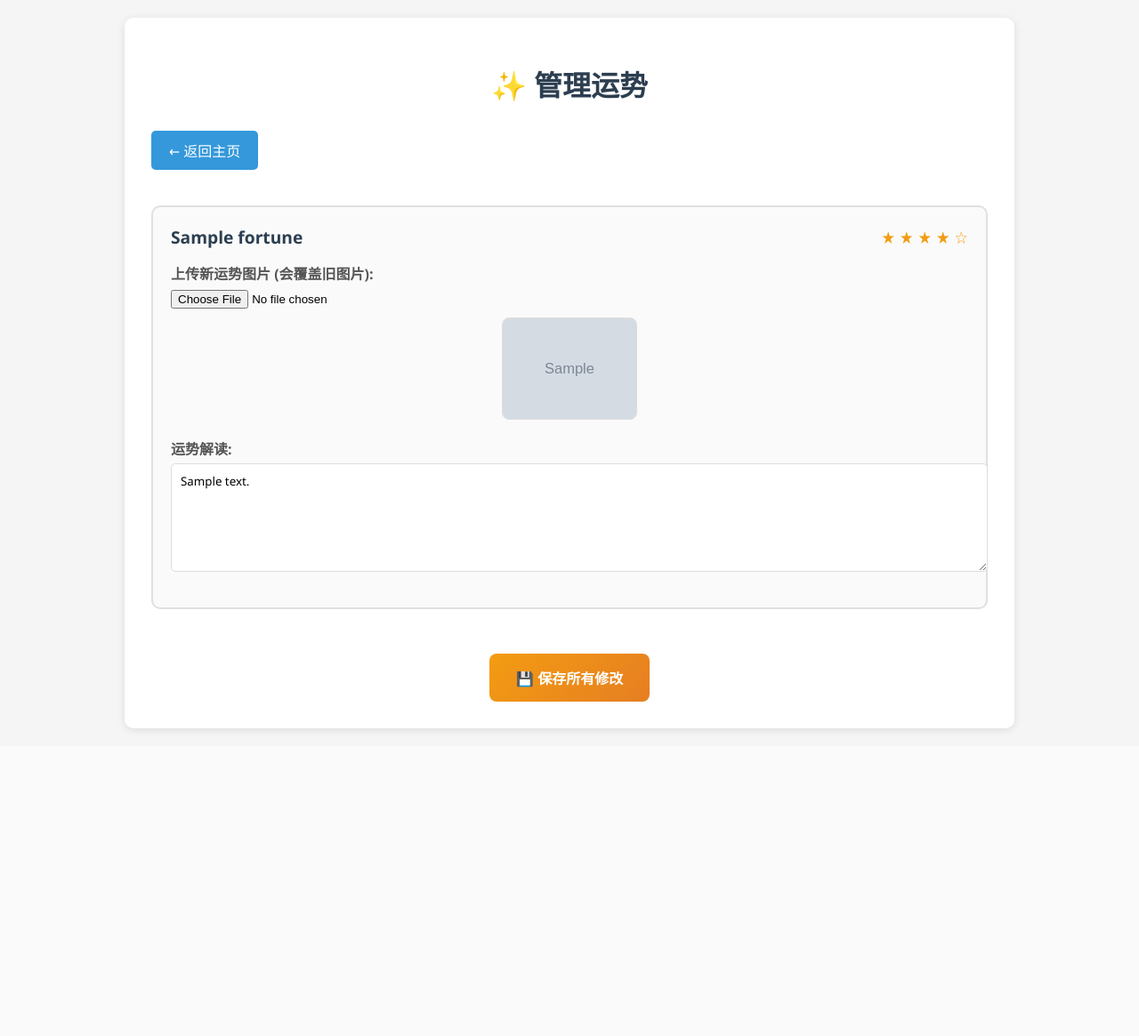
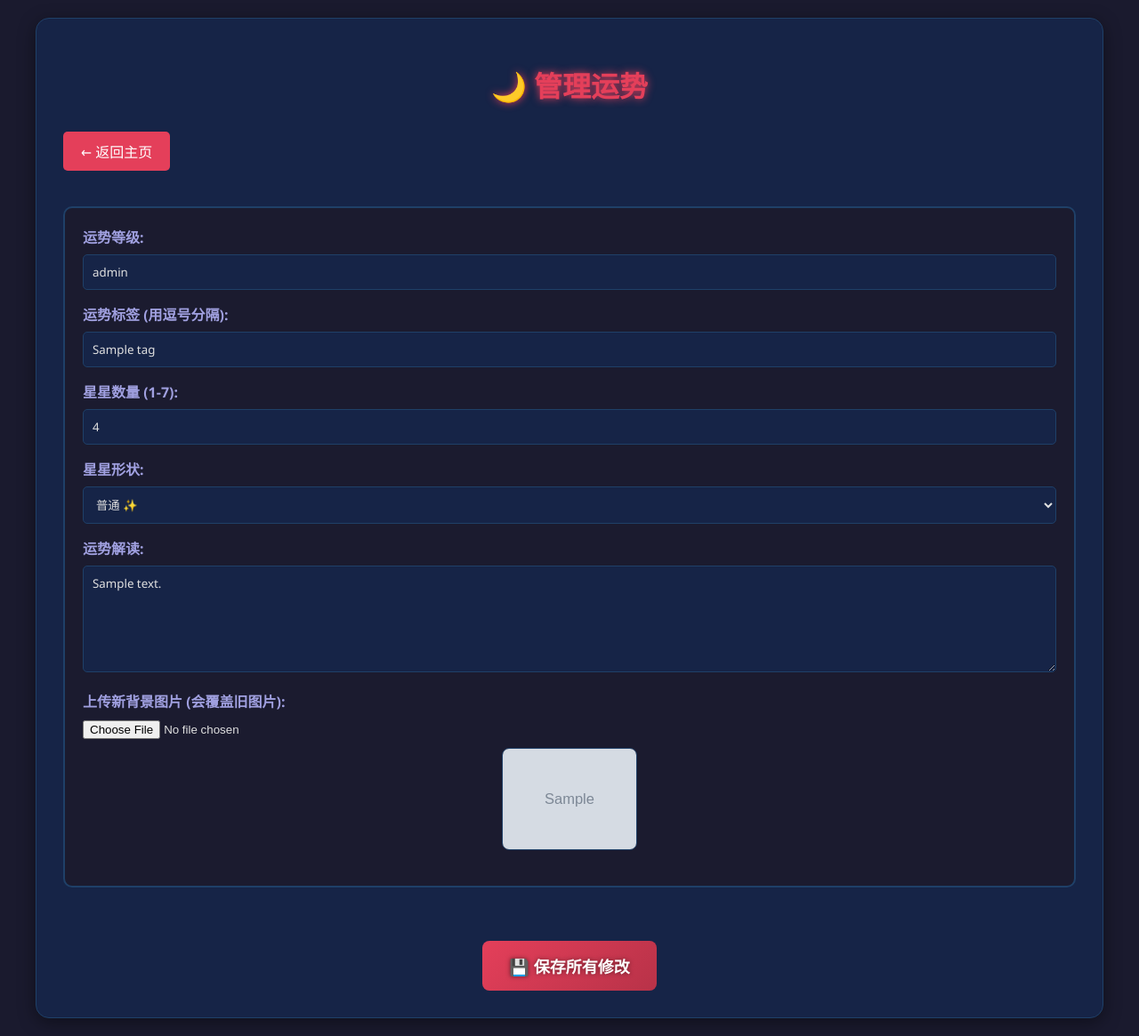
Before and after one commit to EseeEhin/isha_card, a Flask app: template templates/fortune.html in a window 1280 px wide. Shown: the whole page at 89% size. Before the commit the page ends 823 px from the top, so only its background shows below. Run offline with Flask 3, Linux system fonts and the light colour scheme; the template is opened without the code that fills it: most values are stand-ins (such as "Sample title", 1, 10 or a date in 2020); grey boxes marked "Sample" are stand-in pictures; parts of the project's set-up code (start-up, migrations or seed data) failed here and were passed over.

Commit message:
feat: revamp fortune command with new theme

```diff
--- a/templates/fortune.html
+++ b/templates/fortune.html
@@ -3,104 +3,88 @@
 <head>
     <meta charset="UTF-8">
     <meta name="viewport" content="width=device-width, initial-scale=1.0">
-    <title>管理运势 - Discord 抽卡机器人</title>
+    <title>管理运势 - 血族猫娘占卜屋</title>
     <style>
         body {
             font-family: 'Segoe UI', Tahoma, Geneva, Verdana, sans-serif;
-            max-width: 1000px;
+            max-width: 1200px;
             margin: 0 auto;
             padding: 20px;
-            background-color: #f5f5f5;
+            background-color: #1a1a2e;
+            color: #e0e0e0;
         }
         .container {
-            background: white;
+            background: #162447;
             padding: 30px;
-            border-radius: 10px;
-            box-shadow: 0 2px 10px rgba(0,0,0,0.1);
+            border-radius: 15px;
+            box-shadow: 0 5px 20px rgba(0,0,0,0.4);
+            border: 1px solid #1f4068;
         }
         h1 {
-            color: #2c3e50;
+            color: #e43f5a;
             text-align: center;
             margin-bottom: 30px;
+            font-family: 'Georgia', serif;
+            text-shadow: 0 0 10px #e43f5a;
         }
         .back-link {
             display: inline-block;
             margin-bottom: 20px;
             padding: 10px 20px;
-            background: #3498db;
+            background: #e43f5a;
             color: white;
             text-decoration: none;
             border-radius: 5px;
-            transition: background 0.2s;
+            transition: background 0.3s, transform 0.2s;
         }
         .back-link:hover {
-            background: #2980b9;
+            background: #b83248;
+            transform: translateY(-2px);
         }
         .fortune-container {
             display: grid;
-            grid-template-columns: repeat(auto-fit, minmax(400px, 1fr));
-            gap: 20px;
+            grid-template-columns: repeat(auto-fit, minmax(350px, 1fr));
+            gap: 25px;
             margin-top: 20px;
         }
         .fortune-item {
-            border: 2px solid #e0e0e0;
+            border: 2px solid #1f4068;
             border-radius: 10px;
             padding: 20px;
-            background: #fafafa;
-            transition: border-color 0.2s;
+            background: #1b1b2f;
+            transition: border-color 0.3s, box-shadow 0.3s;
         }
         .fortune-item:hover {
-            border-color: #f39c12;
-        }
-        .fortune-header {
-            display: flex;
-            justify-content: space-between;
-            align-items: center;
-            margin-bottom: 15px;
-        }
-        .fortune-name {
-            font-size: 1.2em;
-            font-weight: bold;
-            color: #2c3e50;
-        }
-        .fortune-rating {
-            display: flex;
-            align-items: center;
-            gap: 5px;
-        }
-        .star {
-            color: #f39c12;
-            font-size: 1.2em;
+            border-color: #e43f5a;
+            box-shadow: 0 0 15px rgba(228, 63, 90, 0.5);
         }
         .form-group {
             margin-bottom: 15px;
         }
         label {
             display: block;
-            margin-bottom: 5px;
+            margin-bottom: 8px;
             font-weight: bold;
-            color: #555;
+            color: #a0a0e0;
+        }
+        input[type="text"], input[type="number"], textarea, select {
+            width: 100%;
+            padding: 10px;
+            border: 1px solid #1f4068;
+            border-radius: 5px;
+            font-family: inherit;
+            background-color: #162447;
+            color: #e0e0e0;
+            box-sizing: border-box;
         }
         textarea {
-            width: 100%;
-            padding: 10px;
-            border: 1px solid #ddd;
-            border-radius: 5px;
-            font-family: inherit;
             resize: vertical;
-            min-height: 100px;
+            min-height: 120px;
         }
-        textarea:focus, input[type="text"]:focus {
+        input:focus, textarea:focus, select:focus {
             outline: none;
-            border-color: #f39c12;
-            box-shadow: 0 0 5px rgba(243, 156, 18, 0.3);
-        }
-        input[type="text"] {
-            width: 100%;
-            padding: 10px;
-            border: 1px solid #ddd;
-            border-radius: 5px;
-            font-family: inherit;
+            border-color: #e43f5a;
+            box-shadow: 0 0 8px rgba(228, 63, 90, 0.4);
         }
         .image-preview-container {
             margin-top: 10px;
@@ -109,69 +93,86 @@
         .image-preview {
             max-width: 150px;
             max-height: 150px;
-            border: 1px solid #ddd;
+            border: 1px solid #1f4068;
             border-radius: 8px;
-            background-color: #f0f0f0;
+            background-color: #1a1a2e;
             object-fit: contain;
-            display: none; /* Initially hidden */
+            display: none;
         }
         .image-preview.visible {
             display: inline-block;
         }
         .save-btn {
-            background: linear-gradient(135deg, #f39c12 0%, #e67e22 100%);
+            background: linear-gradient(135deg, #e43f5a 0%, #b83248 100%);
             color: white;
             border: none;
             padding: 15px 30px;
             border-radius: 8px;
-            font-size: 16px;
+            font-size: 18px;
             font-weight: bold;
             cursor: pointer;
-            transition: transform 0.2s;
+            transition: transform 0.2s, box-shadow 0.3s;
             margin-top: 20px;
+            text-shadow: 0 0 5px rgba(0,0,0,0.5);
         }
         .save-btn:hover {
-            transform: translateY(-2px);
-            box-shadow: 0 4px 15px rgba(0,0,0,0.2);
+            transform: translateY(-3px);
+            box-shadow: 0 6px 20px rgba(228, 63, 90, 0.4);
         }
         .save-container {
             text-align: center;
-            margin-top: 30px;
+            margin-top: 40px;
         }
     </style>
 </head>
 <body>
     <div class="container">
-        <h1>✨ 管理运势</h1>
+        <h1>🌙 管理运势</h1>
         <a href="{{ url_for('index') }}" class="back-link">← 返回主页</a>
 
         <form method="post" enctype="multipart/form-data">
             <div class="fortune-container">
                 {% for item in fortunes %}
                 <div class="fortune-item">
-                    <div class="fortune-header">
-                        <div class="fortune-name">{{ item.fortune }}</div>
-                        <div class="fortune-rating">
-                            {% for i in range(item.rating) %}
-                            <span class="star">★</span>
-                            {% endfor %}
-                            {% for i in range(5 - item.rating) %}
-                            <span class="star">☆</span>
-                            {% endfor %}
-                        </div>
+                    <input type="hidden" name="id_{{ loop.index0 }}" value="{{ item.id }}">
+
+                    <div class="form-group">
+                        <label for="level_{{ item.id }}">运势等级:</label>
+                        <input type="text" name="level_{{ item.id }}" id="level_{{ item.id }}" value="{{ item.level }}">
                     </div>
 
                     <div class="form-group">
-                        <label for="image_upload_{{ item.id }}">上传新运势图片 (会覆盖旧图片):</label>
-                        <input type="file" name="image_upload_{{ item.id }}" id="image_upload_{{ item.id }}" accept="image/*" onchange="updatePreview('{{ item.id }}')">
-                        <div class="image-preview-container">
-                            <img id="preview_{{ item.id }}" src="{{ url_for('static', filename=item.image.split('static/')[1]) if item.image and 'static' in item.image else item.image }}" class="image-preview {{ 'visible' if item.image else '' }}" alt="图片预览">
-                        </div>
+                        <label for="tags_{{ item.id }}">运势标签 (用逗号分隔):</label>
+                        <input type="text" name="tags_{{ item.id }}" id="tags_{{ item.id }}" value="{{ item.tags | join(', ') }}">
+                    </div>
+
+                    <div class="form-group">
+                        <label for="stars_{{ item.id }}">星星数量 (1-7):</label>
+                        <input type="number" name="stars_{{ item.id }}" id="stars_{{ item.id }}" value="{{ item.stars }}" min="1" max="7">
+                    </div>
+
+                    <div class="form-group">
+                        <label for="star_shape_{{ item.id }}">星星形状:</label>
+                        <select name="star_shape_{{ item.id }}" id="star_shape_{{ item.id }}">
+                            <option value="star" {% if item.star_shape == 'star' %}selected{% endif %}>普通 ✨</option>
+                            <option value="heart" {% if item.star_shape == 'heart' %}selected{% endif %}>爱心 ❤️</option>
+                            <option value="coin" {% if item.star_shape == 'coin' %}selected{% endif %}>金币 💰</option>
+                            <option value="thorn" {% if item.star_shape == 'thorn' %}selected{% endif %}>荆棘 🥀</option>
+                            <option value="skull" {% if item.star_shape == 'skull' %}selected{% endif %}>骷髅 💀</option>
+                        </select>
                     </div>
 
                     <div class="form-group">
                         <label for="description_{{ item.id }}">运势解读:</label>
                         <textarea name="description_{{ item.id }}" id="description_{{ item.id }}">{{ item.description }}</textarea>
+                    </div>
+
+                    <div class="form-group">
+                        <label for="image_upload_{{ item.id }}">上传新背景图片 (会覆盖旧图片):</label>
+                        <input type="file" name="image_upload_{{ item.id }}" id="image_upload_{{ item.id }}" accept="image/*" onchange="updatePreview('{{ item.id }}')">
+                        <div class="image-preview-container">
+                            <img id="preview_{{ item.id }}" src="{{ item.image if item.image else '' }}" class="image-preview {{ 'visible' if item.image else '' }}" alt="图片预览">
+                        </div>
                     </div>
                 </div>
                 {% endfor %}
@@ -198,18 +199,16 @@
             }
         }
 
-        // Ensure existing images are displayed correctly on load
         document.addEventListener('DOMContentLoaded', function() {
             const previews = document.querySelectorAll('.image-preview');
             previews.forEach(preview => {
-                // Hide broken images
                 preview.onerror = function() {
                     this.style.display = 'none';
                 };
-                if (preview.src && preview.src.includes('static')) {
-                     preview.classList.add('visible');
-                } else if (!preview.src) {
+                if (!preview.src || preview.src.endsWith('/')) {
                     preview.style.display = 'none';
+                } else {
+                    preview.classList.add('visible');
                 }
             });
         });
```
Also changed, not shown: bot.py (+98 -28 lines), data/fortune.json (+30 -20 lines).
